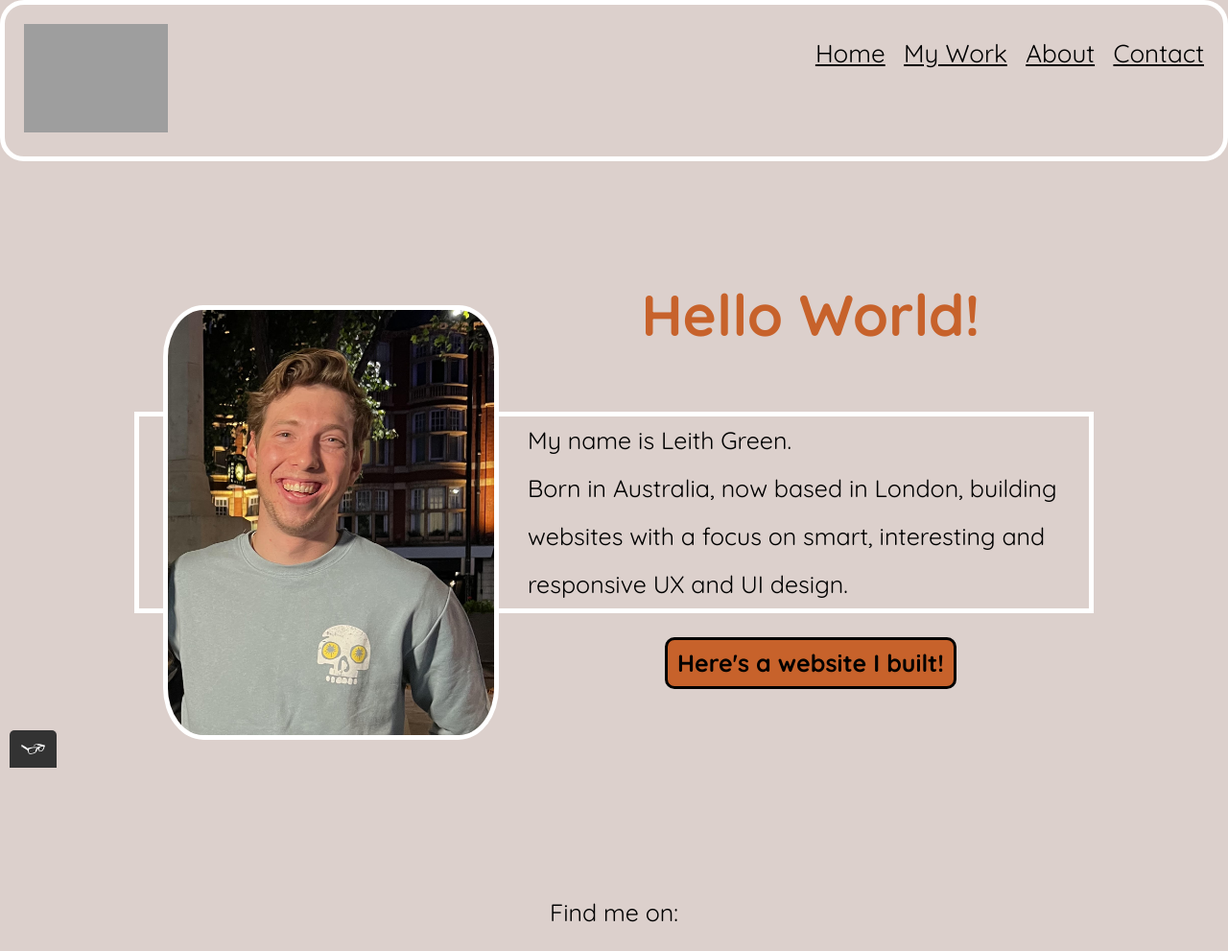
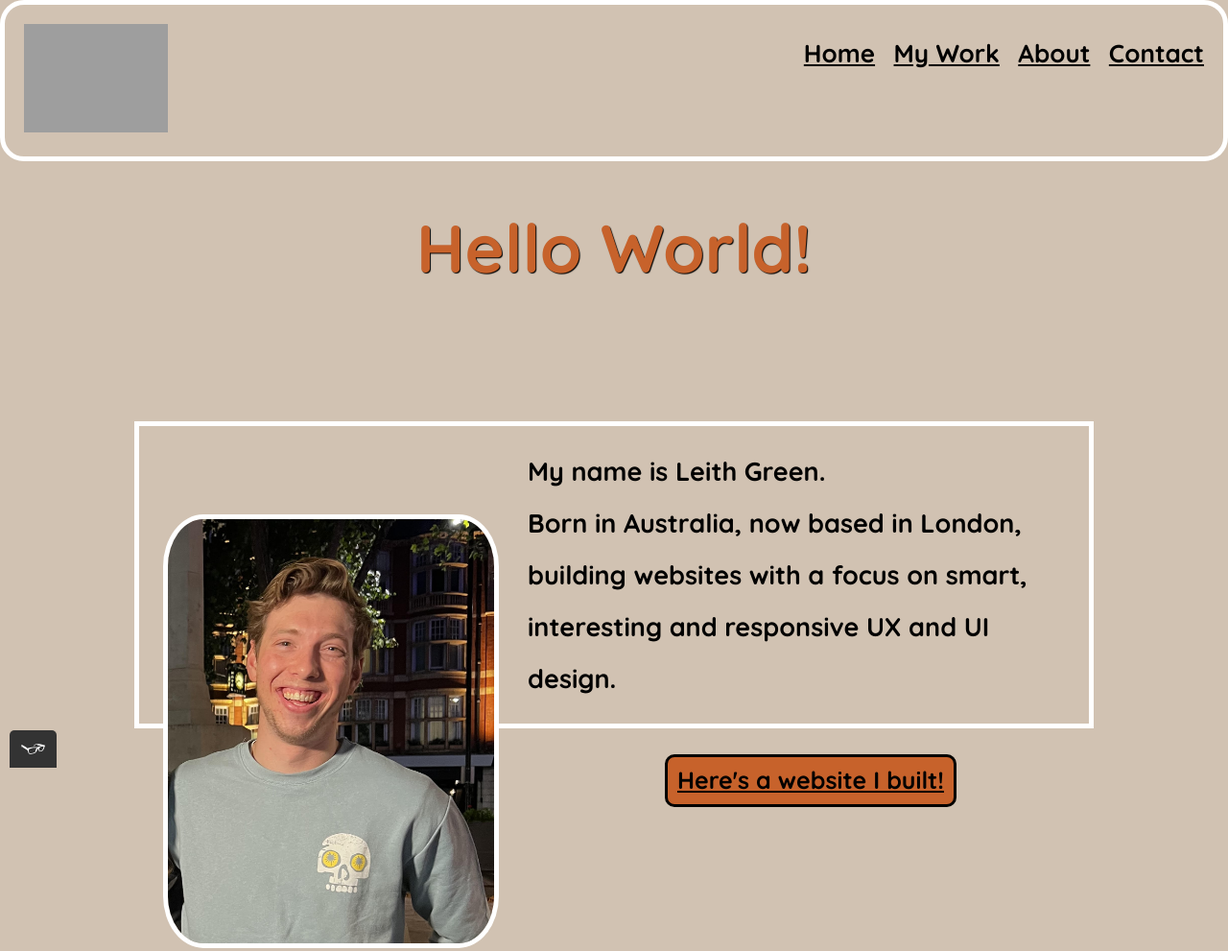
Before and after one commit to Leithg64/Portfolio-Website, a plain HTML site: page index.html in a window 1280 px wide. Shown: the top 991 px of the page at 96% size. Drawn offline with nearby package versions, Linux system fonts and the light colour scheme; grey boxes are pictures that could not be loaded; a web font is replaced by a local one.

Commit message:
multiple CSS changes
changed the layout of the homepage slightly and added different backgrounf color

```diff
--- a/css/style.production.css
+++ b/css/style.production.css
@@ -8,6 +8,11 @@
 * {
     -webkit-box-sizing: border-box;
             box-sizing: border-box;
+}
+
+body {
+    font-family: quicksand;
+    background-color: #D1C2B2;
 }
 
 a {
@@ -23,7 +28,7 @@ a {
     padding: 20px;
     border: 5px solid #fff;
     border-radius: 25px;
-
+    font-weight: bold;
 }
 
 .page-header_item {
@@ -50,16 +55,11 @@ a {
     margin-left: 15px;
 }
 
-body {
-    background-color: #dcd0cc;
-    font-family: quicksand;
-}
-
 h1 {
     text-align: center;
-    font-size: 60px;
+    font-size: 70px;
+    text-shadow: 1px 1px 1px #000;
     font-weight: 1000;
-    line-height: 2;
     color: #c7622b;
 }
 
@@ -67,17 +67,17 @@ h1 {
     float: left;
     height: auto;
     width: 350px;
-    margin-right: 40px;
+    margin-right: 30%;
     border-radius: 12%;
     margin: 30px;
     border: 5px solid #fff;
-    margin-top: 50px;
+    margin-top: 19%;
 }
 
 .profile {
     max-width: 1000px;
     margin: 0 auto;
-    margin-top: 100px;
+    margin-top: 50px;
 }
 
 h1:hover {
@@ -137,7 +137,9 @@ button:hover,
 #description {
     border: 5px solid #fff;
     line-height: 2;
-    font-size: 25px;
+    font-size: 27px;
+    padding: 2%;
+    margin-top: 14%;
 }
 
 .container {
@@ -202,6 +204,7 @@ table {
     line-height: 2;
     border-collapse: collapse;
     width: 40%;
+    font-weight: bold;
 }
 
 th {
@@ -258,11 +261,13 @@ thead {
 p {
     line-height: 2;
     font-size: 25px;
+    font-weight: bold;
 }
 
 .contact-info {
     display: block;
     text-align: center;
+    font-weight: bold;
     padding-top: 75px;
     font-size: 25px;
     line-height: 3;
--- a/index.html
+++ b/index.html
@@ -40,12 +40,14 @@
     <main>
         <!--MY BIO AND IMAGE-->
         <div class="profile">
+            <h1 class="hello-world">Hello World!</h1>
             <img src="./img/me.jpg" class="profile__portrait" alt="A portrait photo of Leith">
-        <h1 class="hello-world">Hello World!</h1>
         <p id="description">My name is Leith Green. <br>Born in Australia, now based in London, building <span>websites</span> with
             a focus on smart, interesting and responsive UX and UI design.
         </p>
-        <button href="https://lastshiftbraehead.co.uk/">Here's a website I built!</button>
+        <a href="https://lastshiftbraehead.co.uk/">
+            <button>Here's a website I built!</button>
+        </a>
         </div>
 
     </main>
```
Also changed, not shown: about.html (+3 -3 lines), 1 other file.
